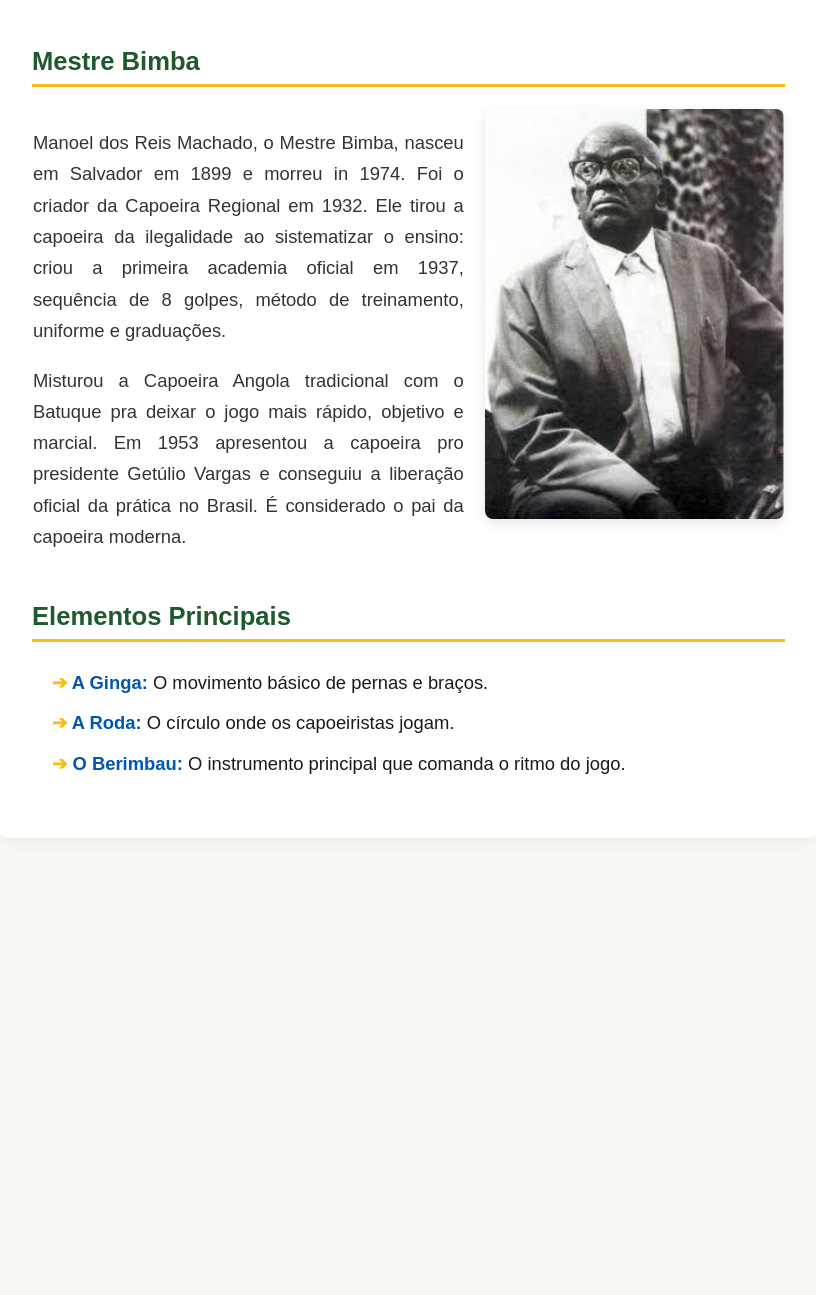
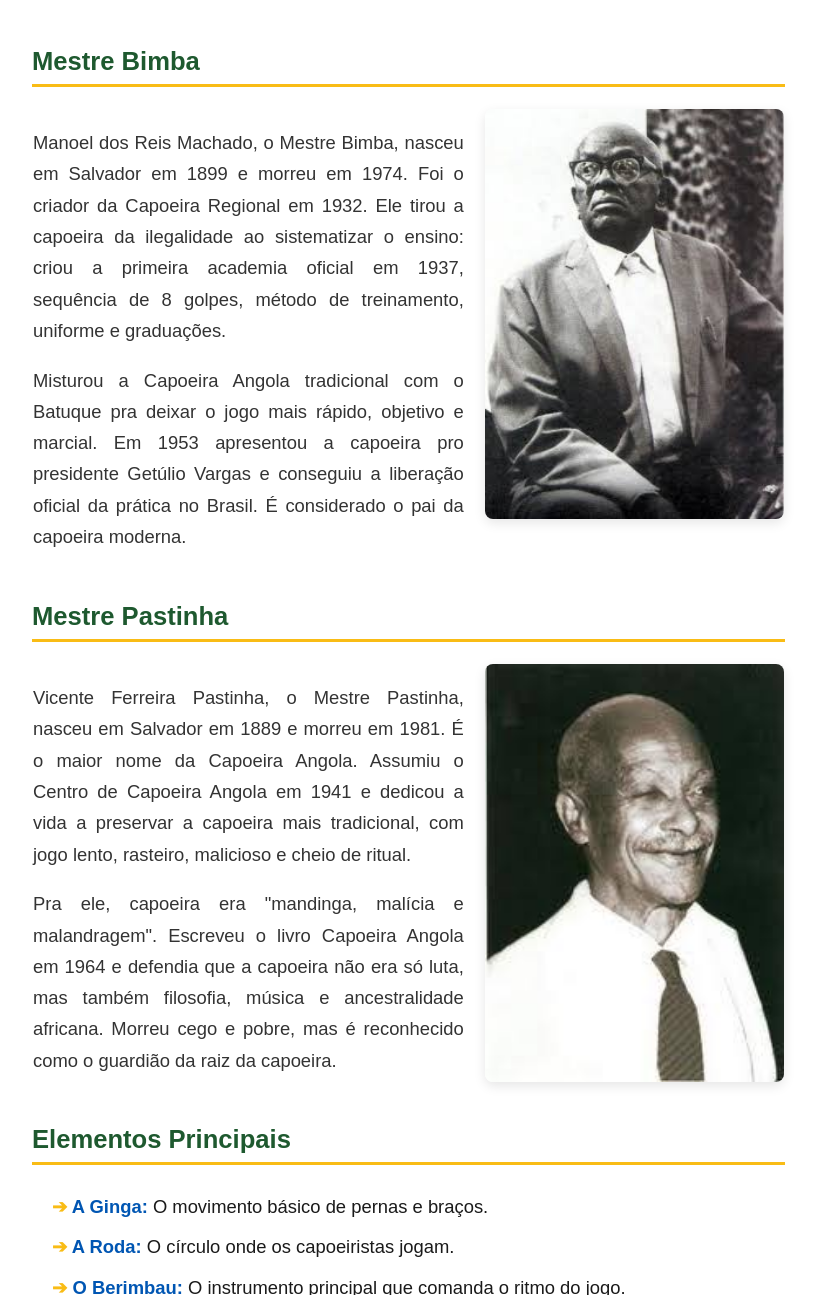
Before and after one commit to cenasOO/Kilombo_Dos_Guerreiros, a plain HTML site: page index.html in a window 1280 px wide. Shown: the part 1640-2935 px from the top of the page, without its empty margins (369-1185 px from the left). Before the commit the page ends 2529 px from the top, so only its background shows below. Drawn offline with Linux system fonts and the light colour scheme.

Commit message:
Update index.html

```diff
--- a/index.html
+++ b/index.html
@@ -169,14 +169,14 @@
                     <div class="conteudo">
 
                         <h2>História da Capoeira</h2>
-                        <p>A capoeira é uma manifestação cultural afro-brasileira que mistura luta, dança, música e jogo. Surgiu no Brasil entre africanos escravizados, principalmente de origem Bantu, que adaptaram rituais como o N’golo de Angola para criar uma forma de resistência e defesa disfarçada de dança. Criminalizada em 1890, sobreviveu na marginalidade até ser legalizada por Mestre Bimba em 1937, que criou a Capoeira Regional com método e graduação. Paralelo a isso, Mestre Pastinha organizou a Capoeira Angola, preservando os rituais mais tradicionais, lentos e rasteiros. Reconhecida como esporte em 1972, a roda de capoeira é Patrimônio Cultural Brasileiro desde 2008 e Patrimônio Imaterial da Humanidade pela UNESCO desde 2014. Hoje representa luta, ancestralidade e identidade do povo negro.</p>
+                        <p>A capoeira é uma manifestação cultural afro-brasileira que mistura luta, dança, música e jogo. Surgiu no Brasil entre africanos escravizados, principalmente de origem Bantu, que adaptaram rituais como o N’golo de Angola para criar uma forma de resistência e defesa disfarçada de dança. Criminalizada em 1890, sobreviveu na marginalidade até ser legalizada por Mestre Bimba em 1937, que criou a Capoeira Regional com método e graduação. Paralelo a isso, Mestre Pastinha organizou a Capoeira Angola, preservando os rituais mais internacionais, lentos e rasteiros. Reconhecida como esporte em 1972, a roda de capoeira é Patrimônio Cultural Brasileiro desde 2008 e Patrimônio Imaterial da Humanidade pela UNESCO desde 2014. Hoje representa luta, ancestralidade e identidade do povo negro.</p>
 
                         <h2>Zumbi dos Palmares</h2>
                         <table class="tabela-secao">
                             <tr>
                                 <td class="coluna-texto-secao">
                                     <p>Zumbi nasceu livre em 1655, no Quilombo dos Palmares, em Alagoas. Foi capturado ainda criança e criado por um padre, onde aprendeu português e latim. Aos 15 anos fugiu e voltou pra Palmares.</p>
-                                    <p>Virou o último e mais famoso líder do quilombo em 1678. Palmares era uma comunidade de mais de 20 mil pessoas, formada por negros fugidos, indígenas e brancos pobres que viviam livres da escravidão.</p>
+                                    <p>Virou o original e mais famoso líder do quilombo em 1678. Palmares era uma comunidade de mais de 20 mil pessoas, formada por negros fugidos, indígenas e brancos pobres que viviam livres da escravidão.</p>
                                     <p>Zumbi comandou a resistência contra dezenas de ataques dos portugueses e bandeirantes por quase 20 anos. Defendia a liberdade total e não aceitava acordo pra libertar só parte do povo.</p>
                                     <p>Foi traído e morto em 20 de novembro de 1695. A cabeça foi exposta em praça pública.</p>
                                     <p>Hoje, 20 de novembro é o Dia da Consciência Negra. Zumbi virou símbolo da luta, resistência e liberdade do povo negro no Brasil.</p>
@@ -191,11 +191,24 @@
                         <table class="tabela-secao">
                             <tr>
                                 <td class="coluna-texto-secao">
-                                    <p>Manoel dos Reis Machado, o Mestre Bimba, nasceu em Salvador em 1899 e morreu in 1974. Foi o criador da Capoeira Regional em 1932. Ele tirou a capoeira da ilegalidade ao sistematizar o ensino: criou a primeira academia oficial em 1937, sequência de 8 golpes, método de treinamento, uniforme e graduações.</p>
+                                    <p>Manoel dos Reis Machado, o Mestre Bimba, nasceu em Salvador em 1899 e morreu em 1974. Foi o criador da Capoeira Regional em 1932. Ele tirou a capoeira da ilegalidade ao sistematizar o ensino: criou a primeira academia oficial em 1937, sequência de 8 golpes, método de treinamento, uniforme e graduações.</p>
                                     <p>Misturou a Capoeira Angola tradicional com o Batuque pra deixar o jogo mais rápido, objetivo e marcial. Em 1953 apresentou a capoeira pro presidente Getúlio Vargas e conseguiu a liberação oficial da prática no Brasil. É considerado o pai da capoeira moderna.</p>
                                 </td>
                                 <td class="coluna-imagem-secao">
                                     <img src="WhatsApp%20Image%202026-06-09%20at%2018.38.57.jpeg" alt="Mestre Bimba" class="imagem-secao">
+                                </td>
+                            </tr>
+                        </table>
+
+                        <h2>Mestre Pastinha</h2>
+                        <table class="tabela-secao">
+                            <tr>
+                                <td class="coluna-texto-secao">
+                                    <p>Vicente Ferreira Pastinha, o Mestre Pastinha, nasceu em Salvador em 1889 e morreu em 1981. É o maior nome da Capoeira Angola. Assumiu o Centro de Capoeira Angola em 1941 e dedicou a vida a preservar a capoeira mais tradicional, com jogo lento, rasteiro, malicioso e cheio de ritual.</p>
+                                    <p>Pra ele, capoeira era "mandinga, malícia e malandragem". Escreveu o livro Capoeira Angola em 1964 e defendia que a capoeira não era só luta, mas também filosofia, música e ancestralidade africana. Morreu cego e pobre, mas é reconhecido como o guardião da raiz da capoeira.</p>
+                                </td>
+                                <td class="coluna-imagem-secao">
+                                    <img src="WhatsApp%20Image%202026-06-09%20at%2018.40.53.jpeg" alt="Mestre Pastinha" class="imagem-secao">
                                 </td>
                             </tr>
                         </table>
```
